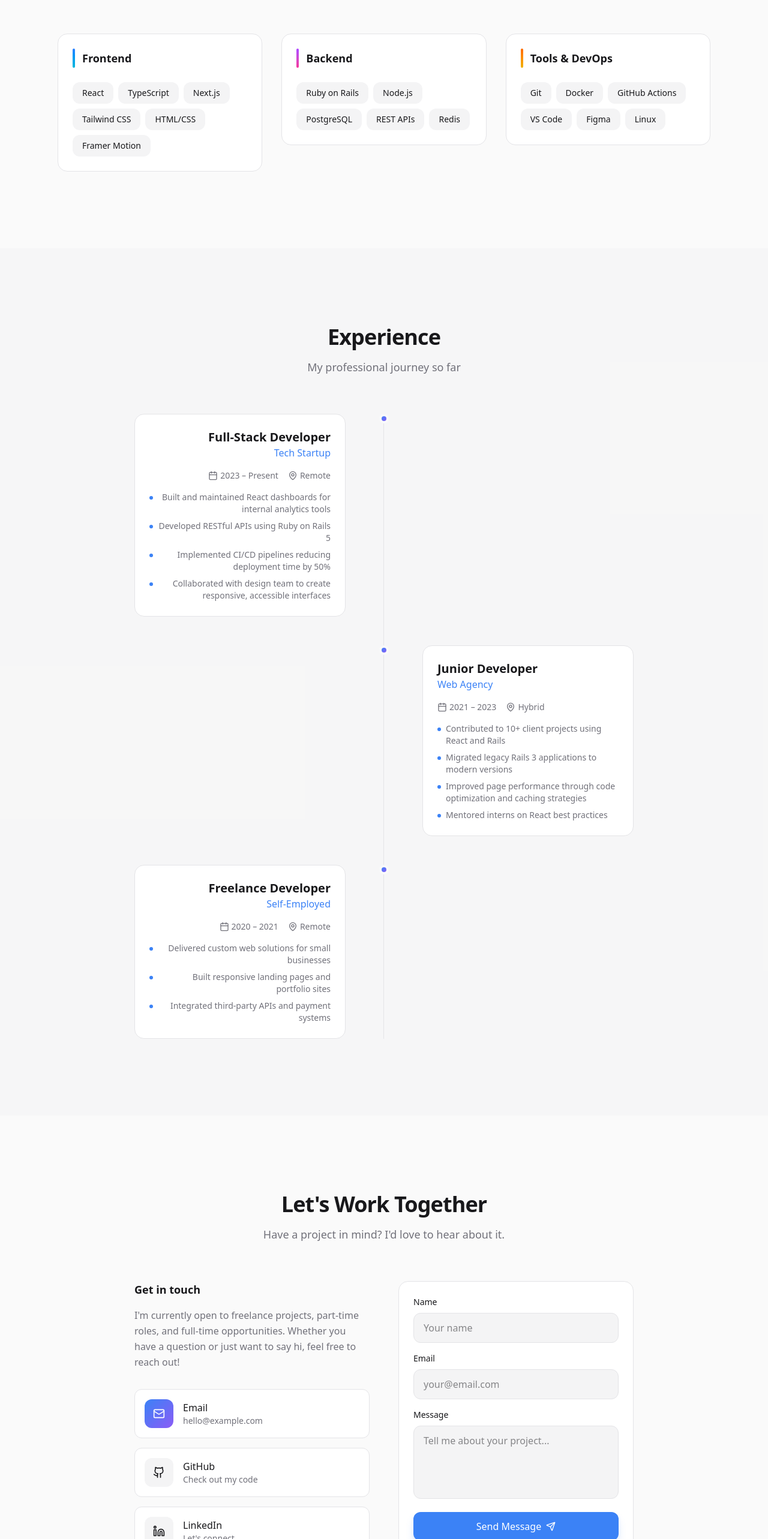
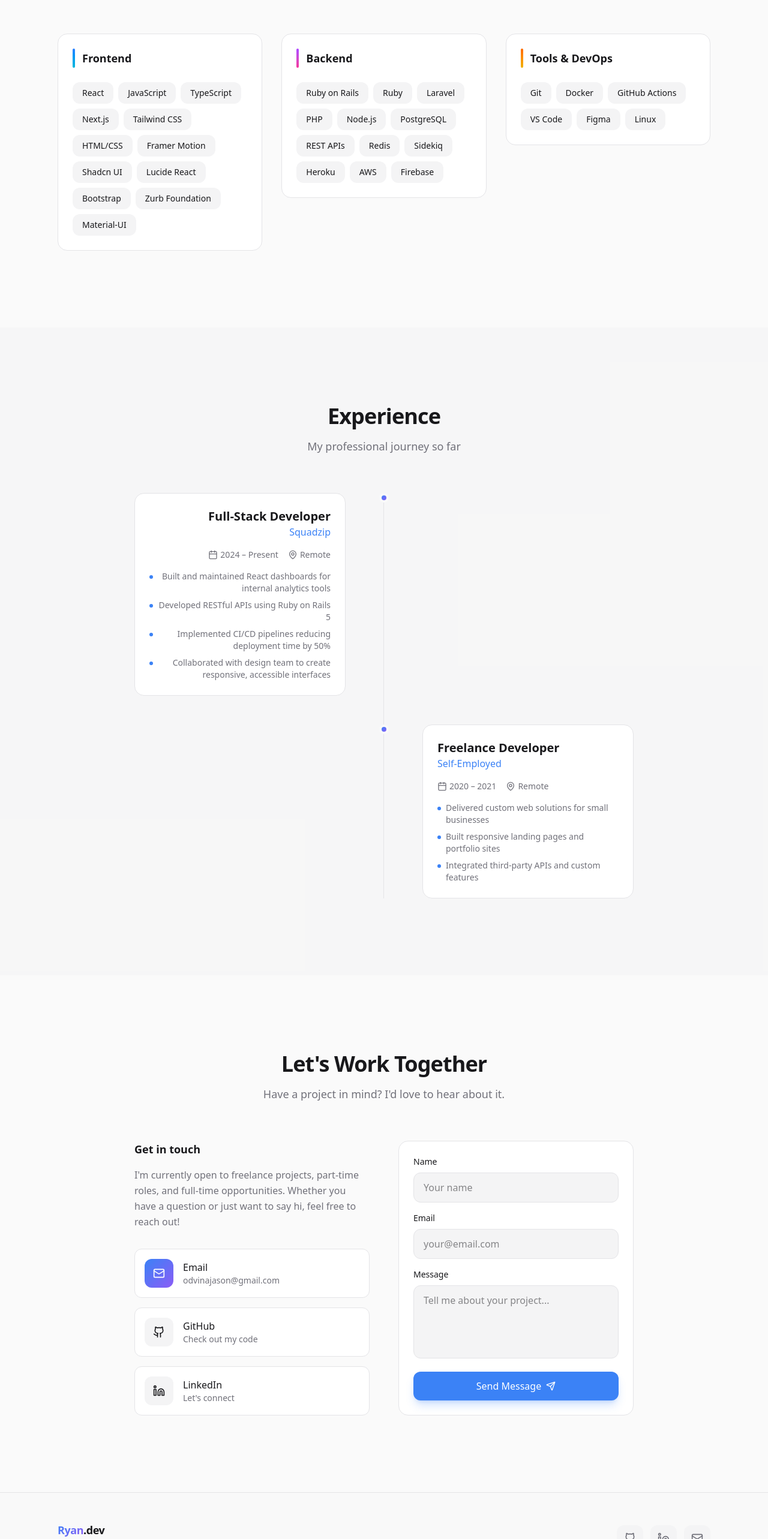
Before and after one commit to ryanDevCode/ryan-dev-portfolio, a Next.js app: page / in a window 1280 px wide. Shown: the part 2700-5266 px from the top of the page at 60% size. Built offline with nearby package versions, Linux system fonts and the light colour scheme.

Commit message:
update info

```diff
--- a/src/components/layout/Footer.tsx
+++ b/src/components/layout/Footer.tsx
@@ -5,9 +5,9 @@ import { Github, Linkedin, Mail, Heart } from 'lucide-react';
 import { Container } from './Container';
 
 const socialLinks = [
-    { href: 'https://github.com', icon: Github, label: 'GitHub' },
-    { href: 'https://linkedin.com', icon: Linkedin, label: 'LinkedIn' },
-    { href: 'mailto:hello@example.com', icon: Mail, label: 'Email' },
+    { href: 'https://github.com/ryanDevCode', icon: Github, label: 'GitHub' },
+    { href: 'https://linkedin.com/in/jason-ryan-odvina', icon: Linkedin, label: 'LinkedIn' },
+    { href: 'mailto:odvinajason@gmail.com', icon: Mail, label: 'Email' },
 ];
 
 export function Footer() {
--- a/src/components/sections/Contact.tsx
+++ b/src/components/sections/Contact.tsx
@@ -47,7 +47,7 @@ export function Contact() {
                             {/* Contact methods */}
                             <div className="space-y-4">
                                 <motion.a
-                                    href="mailto:hello@example.com"
+                                    href="mailto:odvinajason@gmail.com"
                                     className="flex items-center gap-4 p-4 rounded-xl bg-card border border-card-border hover:border-primary/30 transition-colors group"
                                     whileHover={{ x: 4 }}
                                 >
@@ -56,7 +56,7 @@ export function Contact() {
                                     </div>
                                     <div>
                                         <p className="font-medium group-hover:text-primary transition-colors">Email</p>
-                                        <p className="text-sm text-muted">hello@example.com</p>
+                                        <p className="text-sm text-muted">odvinajason@gmail.com</p>
                                     </div>
                                 </motion.a>
 
--- a/src/data/projects.ts
+++ b/src/data/projects.ts
@@ -40,9 +40,9 @@ export const experiences: Experience[] = [
     {
         id: '1',
         role: 'Full-Stack Developer',
-        company: 'Tech Startup',
+        company: 'Squadzip',
         location: 'Remote',
-        startDate: '2023',
+        startDate: '2024',
         endDate: 'Present',
         highlights: [
             'Built and maintained React dashboards for internal analytics tools',
@@ -51,22 +51,22 @@ export const experiences: Experience[] = [
             'Collaborated with design team to create responsive, accessible interfaces',
         ],
     },
+    // {
+    //     id: '2',
+    //     role: 'Junior Developer',
+    //     company: 'Web Agency',
+    //     location: 'Hybrid',
+    //     startDate: '2021',
+    //     endDate: '2023',
+    //     highlights: [
+    //         'Contributed to 10+ client projects using React and Rails',
+    //         'Migrated legacy Rails 3 applications to modern versions',
+    //         'Improved page performance through code optimization and caching strategies',
+    //         'Mentored interns on React best practices',
+    //     ],
+    // },
     {
         id: '2',
-        role: 'Junior Developer',
-        company: 'Web Agency',
-        location: 'Hybrid',
-        startDate: '2021',
-        endDate: '2023',
-        highlights: [
-            'Contributed to 10+ client projects using React and Rails',
-            'Migrated legacy Rails 3 applications to modern versions',
-            'Improved page performance through code optimization and caching strategies',
-            'Mentored interns on React best practices',
-        ],
-    },
-    {
-        id: '3',
         role: 'Freelance Developer',
         company: 'Self-Employed',
         location: 'Remote',
@@ -75,7 +75,7 @@ export const experiences: Experience[] = [
         highlights: [
             'Delivered custom web solutions for small businesses',
             'Built responsive landing pages and portfolio sites',
-            'Integrated third-party APIs and payment systems',
+            'Integrated third-party APIs and custom features',
         ],
     },
 ];
@@ -83,18 +83,32 @@ export const experiences: Experience[] = [
 export const skills: Skill[] = [
     // Frontend
     { name: 'React', category: 'frontend' },
+    { name: 'JavaScript', category: 'frontend' },
     { name: 'TypeScript', category: 'frontend' },
     { name: 'Next.js', category: 'frontend' },
     { name: 'Tailwind CSS', category: 'frontend' },
     { name: 'HTML/CSS', category: 'frontend' },
     { name: 'Framer Motion', category: 'frontend' },
+    { name: 'Shadcn UI', category: 'frontend' },
+    { name: 'Lucide React', category: 'frontend' },
+    { name: 'Bootstrap', category: 'frontend' },
+    { name: 'Zurb Foundation', category: 'frontend' },
+    { name: 'Material-UI', category: 'frontend' },
 
     // Backend
     { name: 'Ruby on Rails', category: 'backend' },
+    { name: 'Ruby', category: 'backend' },
+    { name: 'Laravel', category: 'backend' },
+    { name: 'PHP', category: 'backend' },
     { name: 'Node.js', category: 'backend' },
     { name: 'PostgreSQL', category: 'backend' },
     { name: 'REST APIs', category: 'backend' },
     { name: 'Redis', category: 'backend' },
+    { name: 'Sidekiq', category: 'backend' },
+    { name: 'Heroku', category: 'backend' },
+    { name: 'AWS', category: 'backend' },
+    { name: 'Firebase', category: 'backend' },
+
 
     // Tools
     { name: 'Git', category: 'tools' },
```
